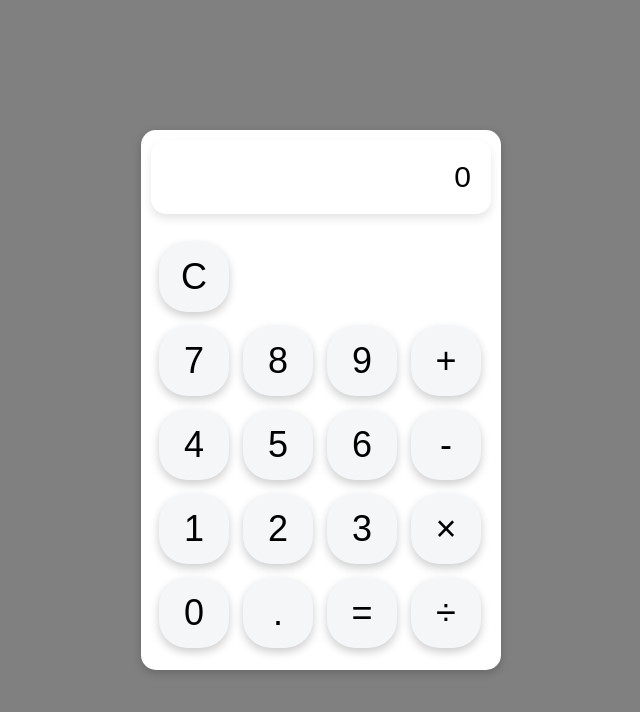
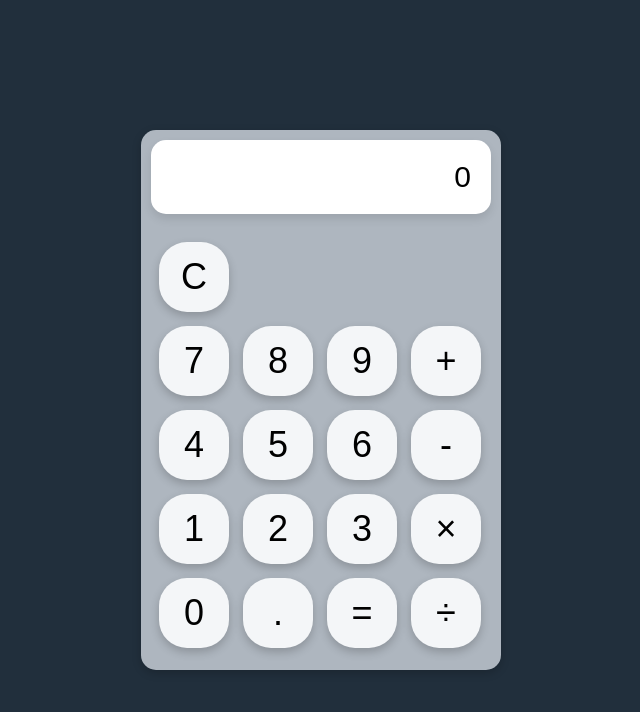
Before and after one commit to tech-master26/My-Calculator, a plain HTML site: page index.html in a window 1280 px wide. Shown: the whole page, without its empty margins (319-959 px from the left). Drawn offline with Linux system fonts and the light colour scheme.

Commit message:
Update index.html

```diff
--- a/index.html
+++ b/index.html
@@ -14,7 +14,7 @@ justify-content: center;
 align-items: center;
 height: 100vh;
 margin: 0;
-background-color: grey;
+background-color: #212F3C;
 }
 
 /* Calculator styling */
@@ -22,7 +22,7 @@ background-color: grey;
 max-width: 350px;
 height: 520px;
 padding: 10px;
-background-color: white;
+background-color: #AEB6BF;
 border-radius: 15px;
 box-shadow: 0 3px 10px rgba(0, 0, 0, 0.2);
 text-align: 0 auto;
@@ -64,7 +64,7 @@ border: none;
 box-shadow: 0 4px 10px rgba(0, 0, 0, 0.2);
 cursor: pointer;
 background-color: #f4f6f8;
-animation: fadeIn 1s;
+animation: fadeIn 5s;
 }
 
 	</style>
```
